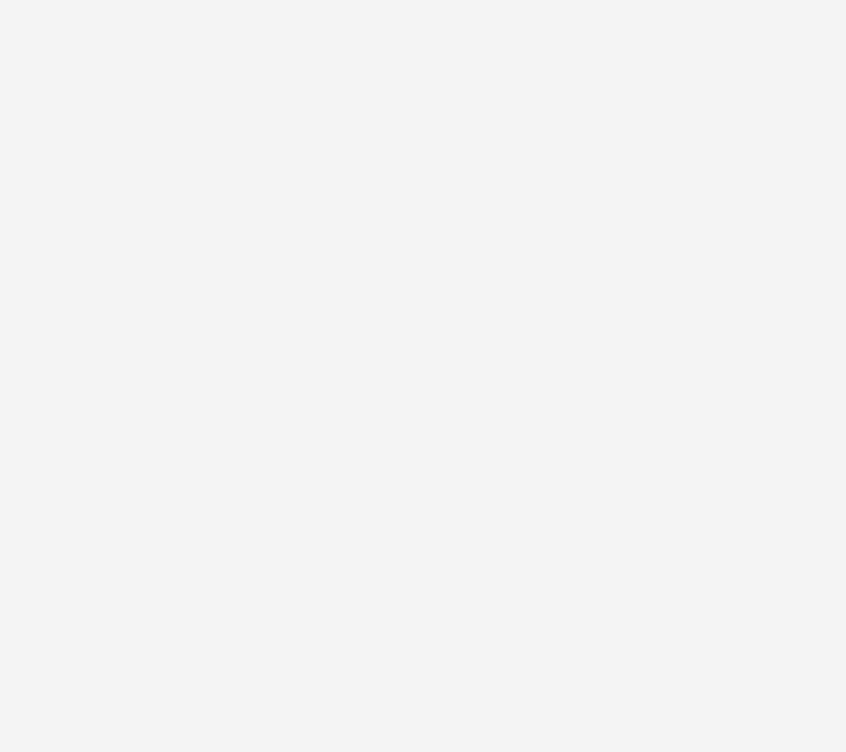
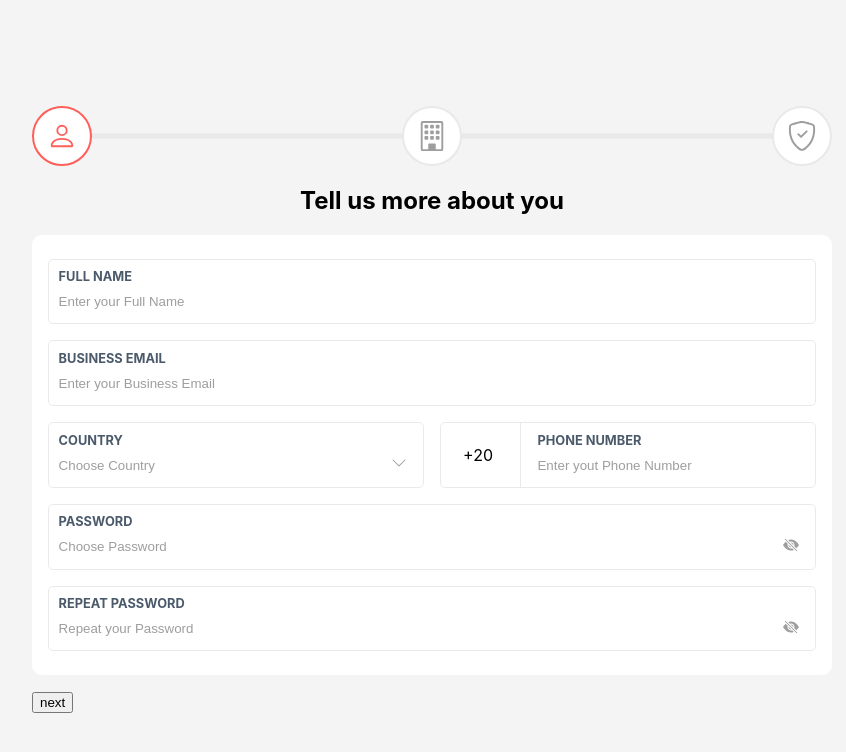
Before and after one commit to Has-Mohamed/CHALLENGE_Safa, a React (Create React App) app: page / in a window 1280 px wide. Shown: the top 752 px of the page, without its empty margins (208-1054 px from the left). Built offline with nearby package versions, Linux system fonts and the light colour scheme.

Commit message:
adding stepper composnent to App

```diff
--- a/src/App.js
+++ b/src/App.js
@@ -1,8 +1,13 @@
+import React, { useState } from 'react'
+import { Stepper } from './components/Stepper';
 import './App.css';
 
 function App() {
+    const totalSteps = 3;
+    const [currentStep, setCurrentStep] = useState(1);
     return (
-        <div className="App">
+        <div className="App container">
+            <Stepper totalSteps={totalSteps} currentStep={currentStep} setCurrentStep={setCurrentStep} />
         </div>
     );
 }
```
